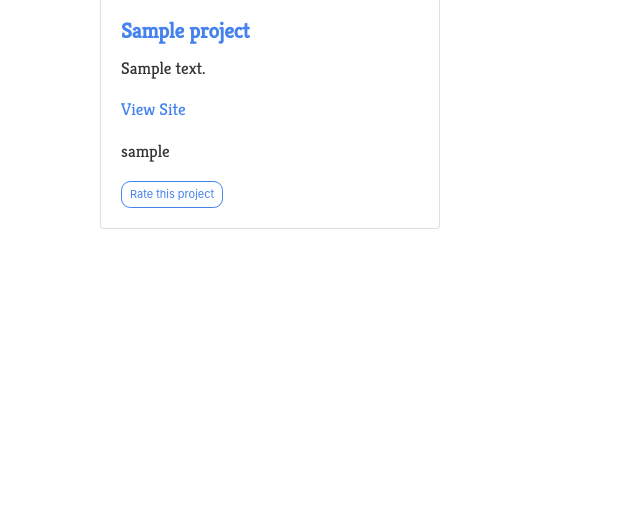
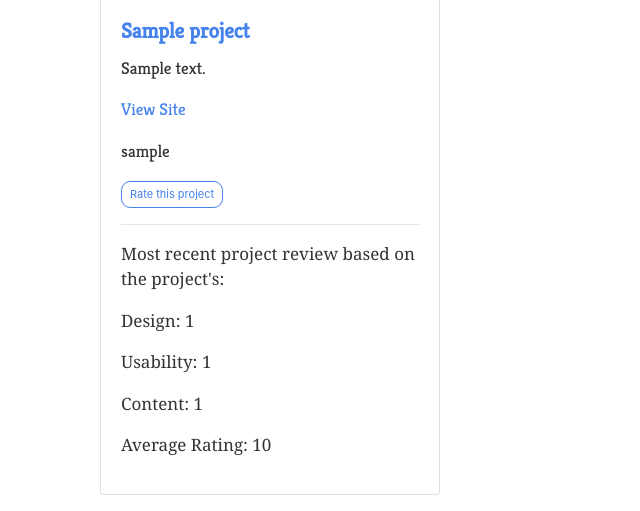
Before and after one commit to rknyra/rate-me-pro, a Django app: page /my-profile/ in a window 1280 px wide. Shown: the part 681-1192 px from the top of the page, without its empty margins (0-640 px from the left). Before the commit the page ends 910 px from the top, so only its background shows below. Run offline with Django 3.2, Linux system fonts and the light colour scheme; a user stored in the database is signed in; tables that the repository leaves empty hold one stand-in row (values such as "Sample post"); some libraries are stand-ins or nearby versions; some web fonts are replaced.

Commit message:
display ratings for respective projects on the user-profile and search pages

```diff
--- a/rates/templates/index.html
+++ b/rates/templates/index.html
@@ -27,9 +27,9 @@
     <p class="card-text blur">  {{ project.user }}</p>
 
 
-        <div class="overlay">
+        {% comment %} <div class="overlay">
         <p class="aveScore"> ave score:  </p> <!-- hidden until img hover -->
-        </div>
+        </div> {% endcomment %}
 
 
     <!-- Button trigger modal -->
@@ -64,7 +64,7 @@
         </button>
       </div>
       <div class="modal-body">
-        Submit your ratins for {{ project.title }} <br>
+        Submit your ratings <strong>(scale of 1 to 10 in each criteria)</strong> for <strong>{{ project.title }}</strong> <br>
 
         <!-- ===== PROJECT RATING FORM -->
 
--- a/rates/templates/rmp_pages/profile.html
+++ b/rates/templates/rmp_pages/profile.html
@@ -48,7 +48,6 @@
 
 
                           <!-- ============= start of loop that lists all projects per specific user ================= -->
-
             <div class='container-fluid topBuffer'>
               <div class="row">
 
@@ -69,12 +68,24 @@
                   <p class="card-text blur">  {{ project.user }}</p>
 
 
-        <div class="overlay">
+                      {% comment %} <div class="overlay">
                       <p class="aveScore"> ave score:  </p> <!-- hidden until img hover -->
-        </div>
+                      </div> {% endcomment %}
+
 
                   <!-- Button trigger modal -->
-    <button type="button" class="btn btn-sm btn-outline-primary" data-toggle="modal" data-target="#exampleModalCenter"> Rate this project </button>
+
+                  <button type="button" class="btn btn-sm btn-outline-primary" data-toggle="modal" data-target="#{{project.id}}"> Rate this project </button>
+                  <hr>
+                  <p> Most recent project review based on the project's:</p>
+
+                  {% for criteria in project.review_set.all %}
+
+                  <p> Design: {{ criteria.design }}</p>
+                  <p> Usability: {{ criteria.usability }}</p>
+                  <p> Content: {{ criteria.content }}</p>
+                  <p> Average Rating: {{ criteria.average }}</p>
+                  {% endfor %}
 
                 </div>
               </div>
@@ -84,30 +95,36 @@
 
               <!-- Modal containing the review/rate form-->
 
-<div class="modal fade" id="exampleModalCenter" tabindex="-1" role="dialog" aria-labelledby="exampleModalCenterTitle" aria-hidden="true">
+              <div class="modal fade" id="{{project.id}}" tabindex="-1" role="dialog" aria-labelledby="exampleModalCenterTitle" aria-hidden="true">
                 <div class="modal-dialog modal-dialog-centered" role="document">
                   <div class="modal-content">
                     <div class="modal-header">
-        <h5 class="modal-title" id="exampleModalLongTitle">Project title</h5>
+                      <h5 class="modal-title" id="exampleModalLongTitle"> {{project.title}} </h5>
                       <button type="button" class="close" data-dismiss="modal" aria-label="Close">
                         <span aria-hidden="true">&times;</span>
                       </button>
                     </div>
                     <div class="modal-body">
-        the review form to display here: <br>
-        Design: rating... <br>
-        Usability: rating... <br>
-        Content: rating... <br>
-        Average Score: auto-calculated from above scores
+                      Submit your ratings <strong>(scale of 1 to 10 in each criteria)</strong> for <strong>{{ project.title }}</strong> <br>
+
+                      <!-- ===== PROJECT RATING FORM -->
+
+                      <form action="{% url 'rate_projects' project_id=project.id %}" enctype="multipart/form-data" method="post">
+                        {% csrf_token %}
+                        {% bootstrap_form rateForm %}
+                        <input type="submit" value="Submit" class="btn btn-primary">
+                      </form>
+
+                      <!-- ===== END OF PROJECT RATING FORM -->
+
                     </div>
+
                     <div class="modal-footer">
                       <button type="button" class="btn btn-secondary" data-dismiss="modal">Close</button>
-        <button type="button" class="btn btn-success">Submit review</button>
                     </div>
                   </div>
                 </div>
               </div>
-
 
               </div> <!-- end of column div -->
 
@@ -124,7 +141,6 @@
               </div> <!-- end of container-->
 
 
-
             <!-- ============= endloop just above this comment ================= -->
 
 
--- a/rates/views.py
+++ b/rates/views.py
@@ -47,6 +47,8 @@
 def myProfile(request):
     userProjects = Project.objects.filter(user=request.user)
     userProfile = Profile.objects.all()
+    rateForm = RateProjectForm()
+
 
     return render(request, 'rmp_pages/profile.html', locals())
 
@@ -99,6 +101,8 @@
 
 #search projects
 def searchProjects(request):
+    rateForm = RateProjectForm()
+
     if 'search' in request.GET and request.GET["search"]:
 
         search_term = request.GET.get("search")
```
Also changed, not shown: rates/templates/rmp_pages/search_results.html (+31 -14 lines). Lines whose indentation alone changed are shown as unchanged.
